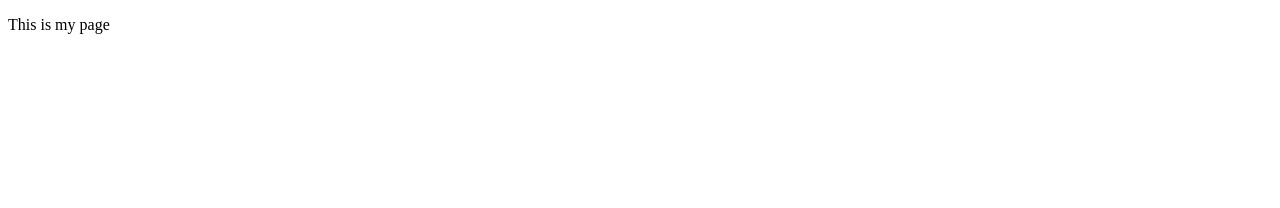
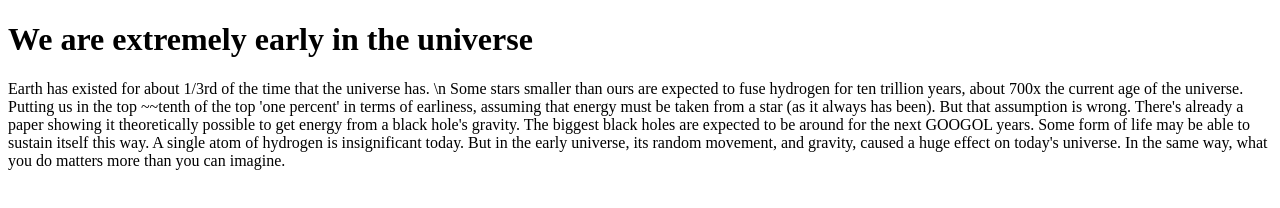
Before and after one commit to pwntatochip/pwntatochip.github.io, a plain HTML site: page index.html in a window 1280 px wide. Drawn offline with Linux system fonts and the light colour scheme.

Commit message:
assignment2 paragraph done. and link. and bold.

```diff
--- a/index.html
+++ b/index.html
@@ -5,6 +5,23 @@
     <title>My test page</title>
   </head>
   <body>
-    <p>This is my page</p>
+	  <h1> We are extremely early in the universe </h1>
+    <p>
+		Earth has existed for about 1/3rd of the time that the universe has. \n
+		Some stars smaller than ours are expected to fuse hydrogen for ten
+		trillion years, about 700x the current age of the universe. Putting us
+		in the top ~~tenth of the top 'one percent' in terms of earliness,
+		assuming that energy must be taken from a star (as it always has been).
+
+		But that assumption is wrong. There's already a paper showing
+		it theoretically possible to get energy from a black hole's gravity.
+		The biggest black holes are expected to be around for the next
+		GOOGOL years. Some form of life may be able to sustain itself this way.
+
+		A single atom of hydrogen is insignificant today. But in the early
+		universe, its random movement, and gravity, caused a huge effect on
+		today's universe. In the same way, what you do matters more than you
+		can imagine.
+	</p>
   </body>
 </html>
```
